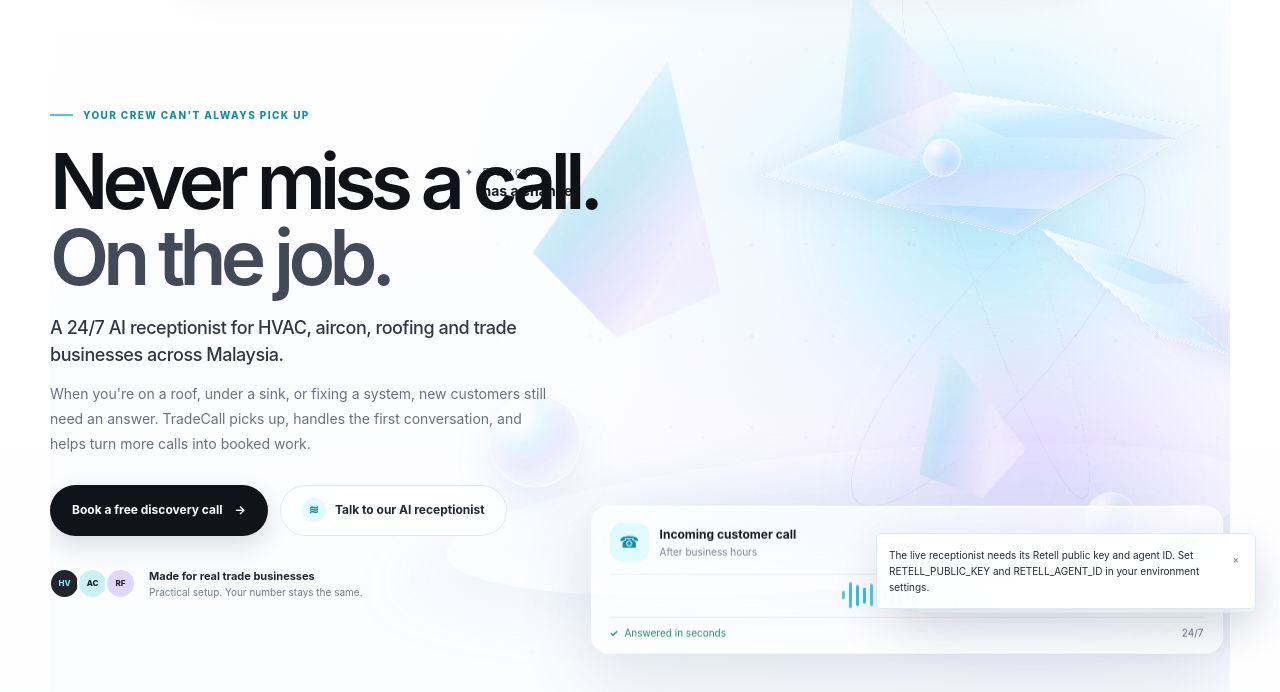
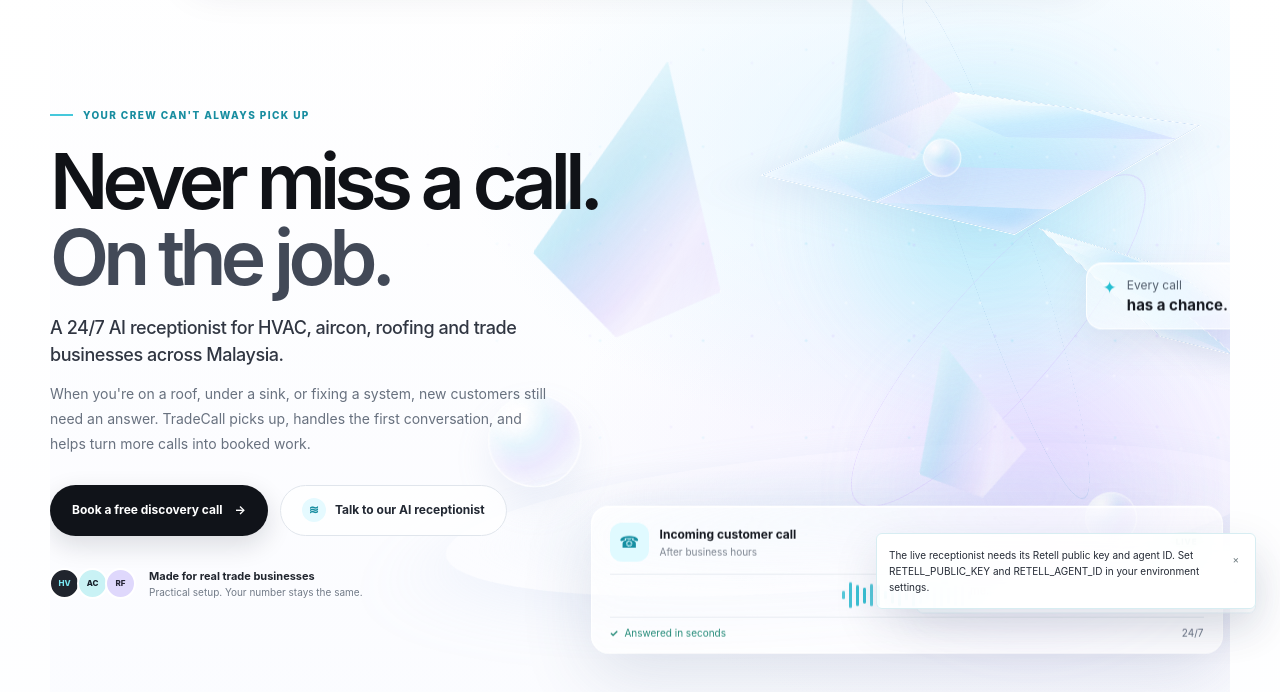
Before and after one commit to AbbysalCipher/TradeCall-LandingPage, a website: page index.html in a window 1280 px wide. Shown: the part 108-800 px from the top of the page. Drawn offline with Linux system fonts and the light colour scheme.

Commit message:
Fixing 'Every Call Has A Chance' Text placement

```diff
--- a/public/site.css
+++ b/public/site.css
@@ -336,9 +336,17 @@
 .visual-label { color: #536171; font-size: 9px; letter-spacing: .14em; }
 .visual-label--top { top: 3%; right: 9%; }
 .live-dot { background: #32c5a4; box-shadow: 0 0 0 4px rgba(50,197,164,.13); }
-.visual-stamp { top: 28%; left: 8%; color: #20a9bd; }
-.visual-stamp span { color: #56606f; font-size: 11px; }
-.visual-stamp b { color: #171a22; font-size: 14px; }
+.visual-stamp {
+  top: 46%; right: 5.5%; left: auto; transform: translateY(-50%);
+  max-width: 190px; padding: 13px 16px; gap: 10px; align-items: flex-start;
+  border: 1px solid rgba(255,255,255,.82); border-radius: 16px;
+  background: rgba(255,255,255,.58); box-shadow: 0 14px 38px rgba(56,78,116,.10), inset 0 1px 0 rgba(255,255,255,.9);
+  backdrop-filter: blur(18px) saturate(1.2); -webkit-backdrop-filter: blur(18px) saturate(1.2);
+  color: #19aabd; pointer-events: none;
+}
+.visual-stamp > span:first-child { flex: 0 0 auto; color: #26bfd2; font-size: 17px; line-height: 1.3; }
+.visual-stamp > span:last-child { color: #525d6c; font-size: 12px; line-height: 1.45; white-space: nowrap; }
+.visual-stamp b { color: #171a22; font-size: 15px; font-weight: 750; }
 .call-card { pointer-events: auto; left: 22%; right: 8%; bottom: 5%; padding: 16px 18px 14px; border: 1px solid rgba(255,255,255,.9); border-radius: 18px; color: #20242d; background: rgba(255,255,255,.70); box-shadow: 0 22px 70px rgba(63,88,128,.16), inset 0 1px 0 rgba(255,255,255,.9); backdrop-filter: blur(22px) saturate(1.3); }
 .call-card__icon { background: #e0faff; color: #168fa2; border-radius: 12px; }
 .call-card__head b { color: #171a22; }
@@ -481,7 +489,8 @@
   .hero__visual { top: 80px; left: 2%; right: -43%; bottom: 0; opacity: .48; }
   .hero__visual .call-card { display: none; }
   .visual-label--top { top: 8%; right: 16%; }
-  .visual-stamp { top: 44%; left: 1%; }
+  /* Keep the decorative callout from overlapping the hero copy on narrow screens. */
+  .visual-stamp { display: none; }
   .hero__proof { margin-top: 27px; }
   .trust-strip { position: relative; z-index: 2; }
   .section-pad { padding-top: 72px; padding-bottom: 74px; }
```
